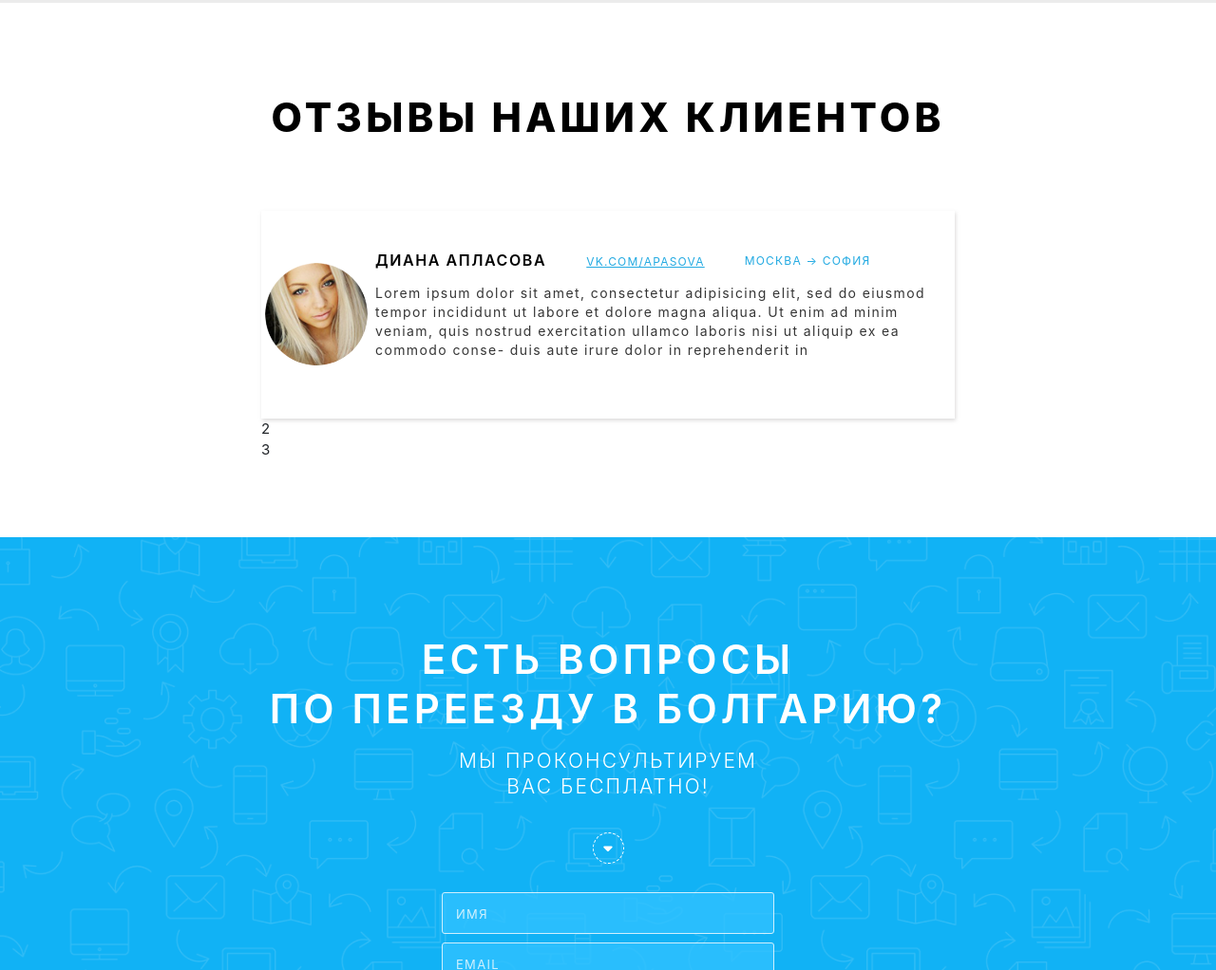
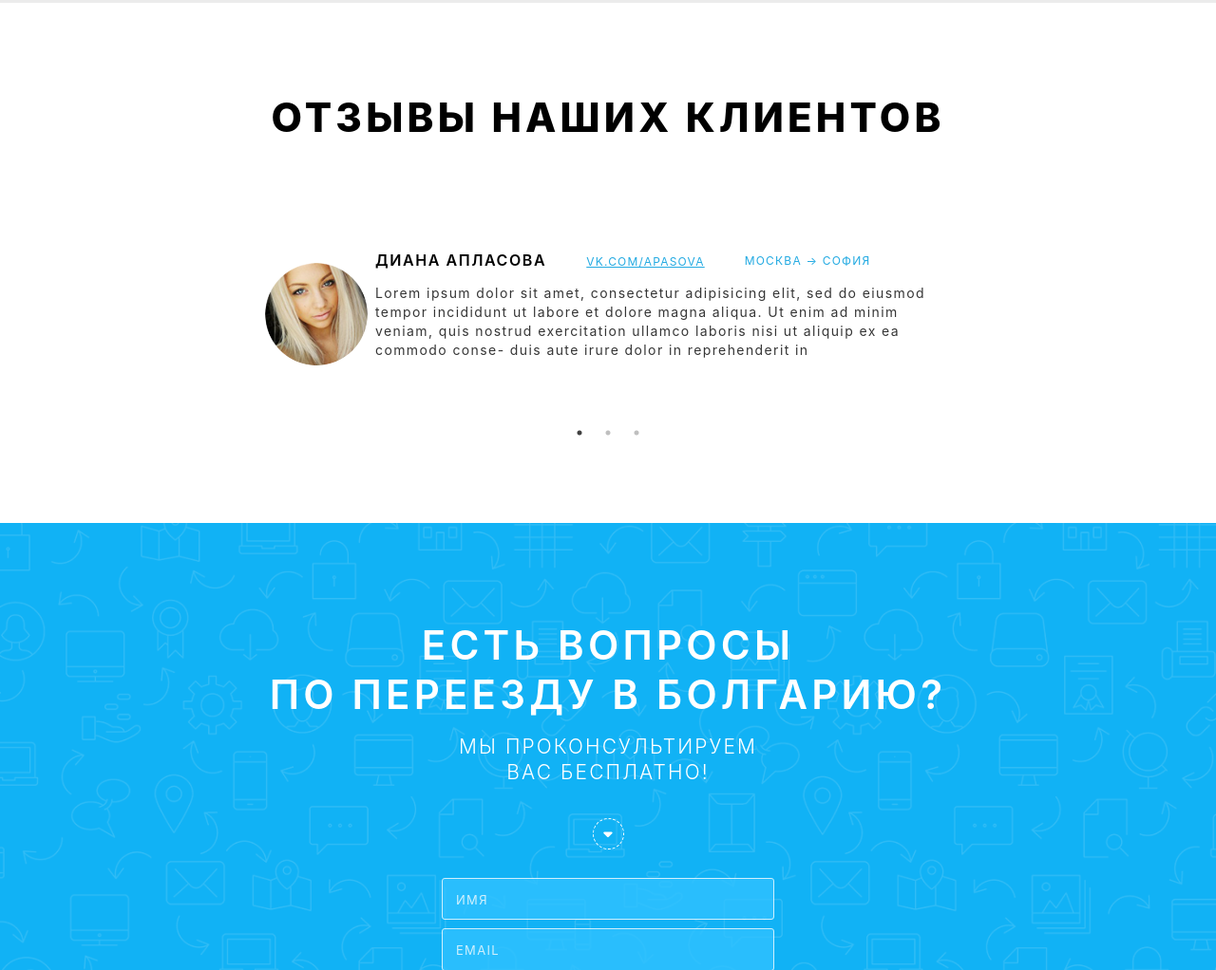
Before and after one commit to EvgeniyGreentea/4.20course, a plain HTML site: page index.html in a window 1280 px wide. Shown: the part 3429-4451 px from the top of the page at 95% size. Drawn offline with nearby package versions, Linux system fonts and the light colour scheme; the site is published under a folder, as on GitHub Pages, so addresses that start at the root find nothing; files whose address does not match are found by name.

Commit message:
commit-slider2

```diff
--- a/index.html
+++ b/index.html
@@ -8,8 +8,8 @@
     <link rel="stylesheet" href="css/responsive.css">
     <link rel="stylesheet" href="https://stackpath.bootstrapcdn.com/bootstrap/4.3.1/css/bootstrap.min.css" integrity="sha384-ggOyR0iXCbMQv3Xipma34MD+dH/1fQ784/j6cY/iJTQUOhcWr7x9JvoRxT2MZw1T" crossorigin="anonymous">
     <link href="https://fonts.googleapis.com/css?family=Open+Sans:300,300i,400,400i,700,700i,800&display=swap&subset=cyrillic" rel="stylesheet">
-    <link rel="stylesheet" type="text/css" href="/slick/slick.css"/>
-    <link rel="stylesheet" type="text/css" href="/slick/slick-theme.css"/>
+    <link rel="stylesheet" type="text/css" href="slick/slick.css"/>
+    <link rel="stylesheet" type="text/css" href="slick/slick-theme.css"/>
 
     <title>Document</title>
 </head>
@@ -345,7 +345,7 @@
     </section>
     <script src="https://use.fontawesome.com/0279959ac4.js"></script>
     <script src="//code.jquery.com/jquery-1.11.0.min.js"></script>
-    <script src="/slick/slick.min.js"></script>
+    <script src="slick/slick.min.js"></script>
     <script>
         $('.single-item').slick({
             infinite: true,
```
